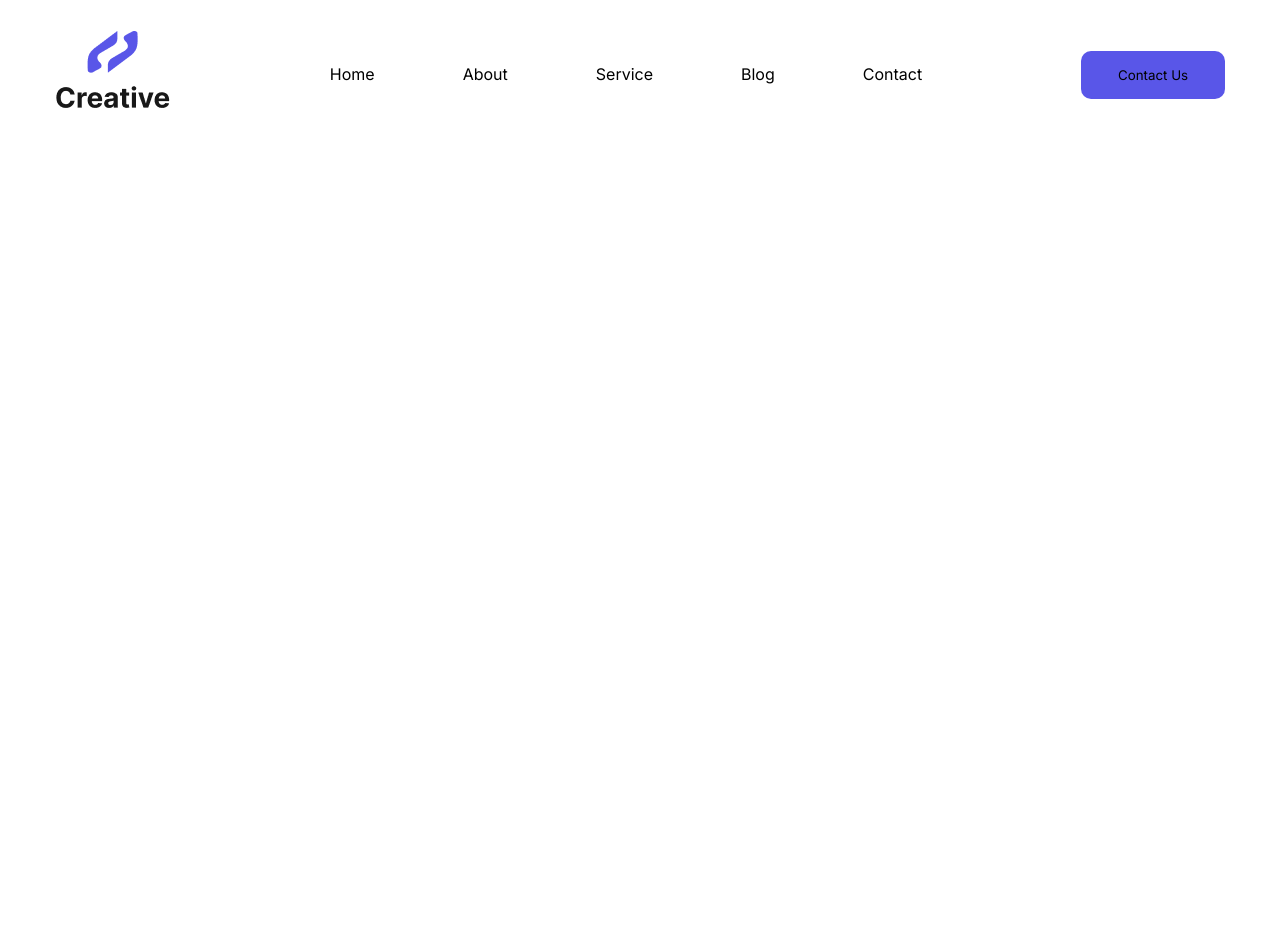
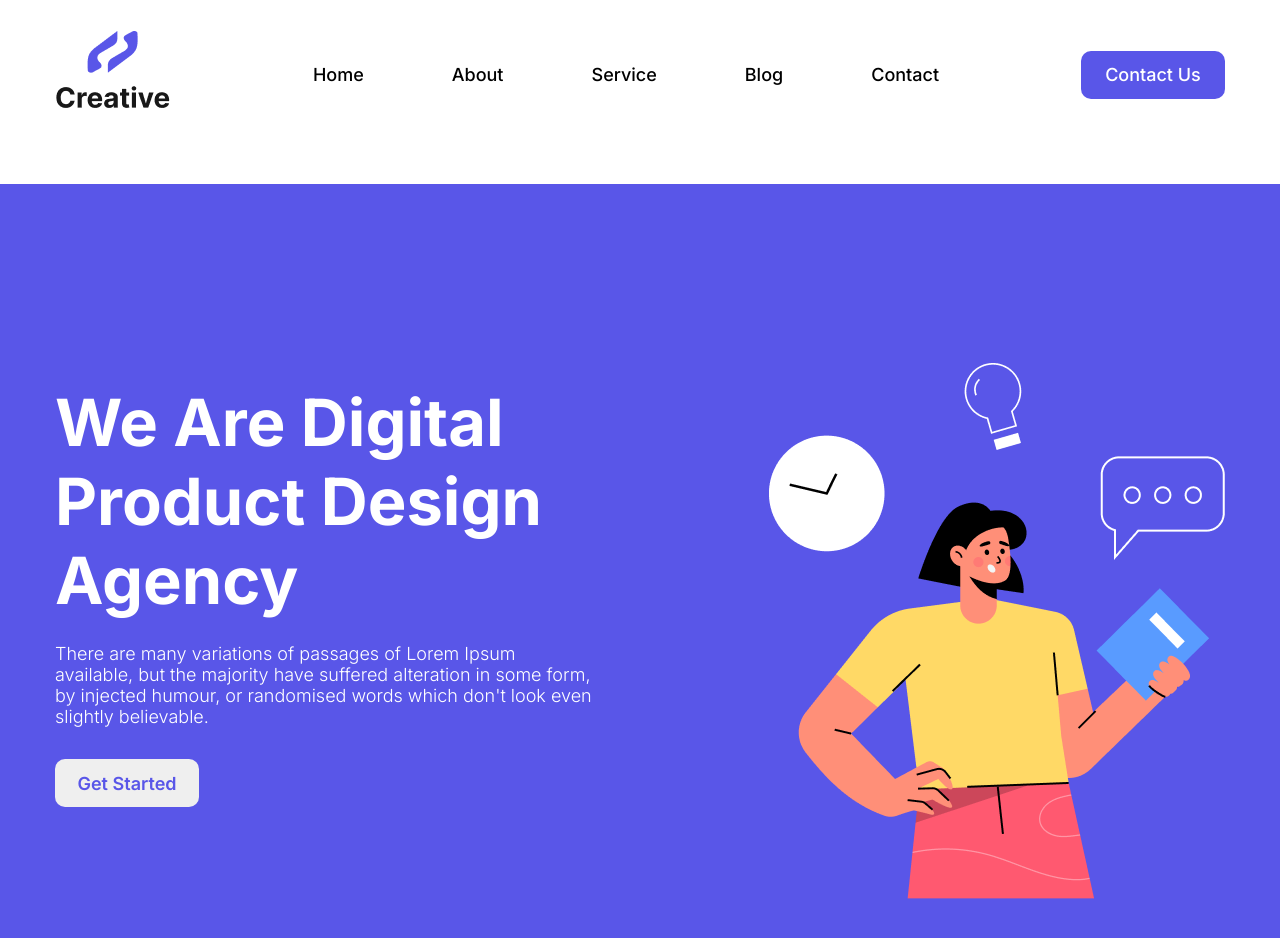
Before and after one commit to MDTanimHossain/CREATIVE, a plain HTML site: page index.html in a window 1280 px wide. Before the commit the page ends 800 px from the top, so only its background shows below. Drawn offline with Linux system fonts and the light colour scheme.

Commit message:
Banner added

```diff
--- a/CSS/style.css
+++ b/CSS/style.css
@@ -12,6 +12,7 @@ ul , ol {
 /* ALL COMMON CSS END */
 
 /* STYLE CSS START */
+/* header part start */
 #header{
     height: 151px;
     align-items: center;
@@ -34,6 +35,8 @@ ul , ol {
 .list ul li{
     margin: 0 44px;
     height: 22px;
+    font-size: 18px;
+    font-weight: 500;
 }
 .ContactUsbutton button{
     height: 48px;
@@ -41,5 +44,71 @@ ul , ol {
     border: 0;
     border-radius: 10px;
     background-color: #5956E8;
+    color: white;
+    font-size: 18px;
+    font-weight: 500;
 }
+/* header part end */
+
+/* banner part start */
+#banner{
+    height: 900px;
+    background-color: #5956E8;
+    margin: auto;
+    align-items: center;
+    justify-content: center;
+}
+.banner{
+    height: 900px;
+    padding: 179px 0;
+}
+.bannerbox{
+    height: 535.32px;
+    width: 1170px;
+    margin: 0 auto;
+    display: flex;
+    justify-content: space-between;
+}
+.bannerboxone{
+    height: 424px;
+    width: 542px;
+    color: white;
+    justify-content: space-between;
+}
+.aboutus{
+    height: 346px;
+    width: 542px;
+    justify-content: space-between;
+}
+.h1part{
+    height: 240px;
+    width: 501px;
+    margin-bottom: 20px;
+}
+.h1part{
+    margin-top: 20px;
+    margin-bottom: 20px;
+}
+.h1part h1{
+    font-weight: 700;
+    font-size: 65px;
+}
+.ppart p{
+    font-size: 18px;
+    font-weight: 300;
+}
+.GetStarted{
+    margin-top: 30px;
+    margin-bottom: 30px;
+}
+.GetStarted button{
+    height: 48px;
+    width: 144px;
+    color: #5956E8;
+    border-radius: 10px;
+    border: 0;
+    font-size: 18px;
+    font-weight: 600;
+}
+/* banner part end */
 /* STYLE CSS END */
--- a/index.html
+++ b/index.html
@@ -12,6 +12,7 @@
     <link rel="stylesheet" href="CSS/style.css">
 </head>
 <body>
+    <!-- header part start -->
     <section id="header">
         <div class="header">
             <div class="logopart">
@@ -31,5 +32,33 @@
             </div>
         </div>
     </section>
+    <!-- header part end -->
+
+
+
+    <!-- banner part start  -->
+    <section id="banner">
+        <div class="banner">
+           <div class="bannerbox">
+            <div class="bannerboxone">
+                <div class="aboutus">
+                    <div class="h1part">
+                        <h1>We Are Digital Product Design Agency</h1>
+                    </div>
+                    <div class="ppart">
+                        <p>There are many variations of passages of Lorem Ipsum available, but the majority have suffered alteration in some form, by injected humour, or randomised words which don't look even slightly believable.</p>
+                    </div>
+                </div>
+                 <div class="GetStarted">
+                        <button>Get Started</button>
+                </div>
+            </div>
+            <div class="bannerboxtwo">
+                <img src="PHOTO/Banner Illustration.png" alt="">
+            </div>
+           </div>
+        </div>
+    </section>
+    <!-- banner part end -->
 </body>
 </html>
```
Also changed, not shown: PHOTO/Banner Illustration.png (added).
